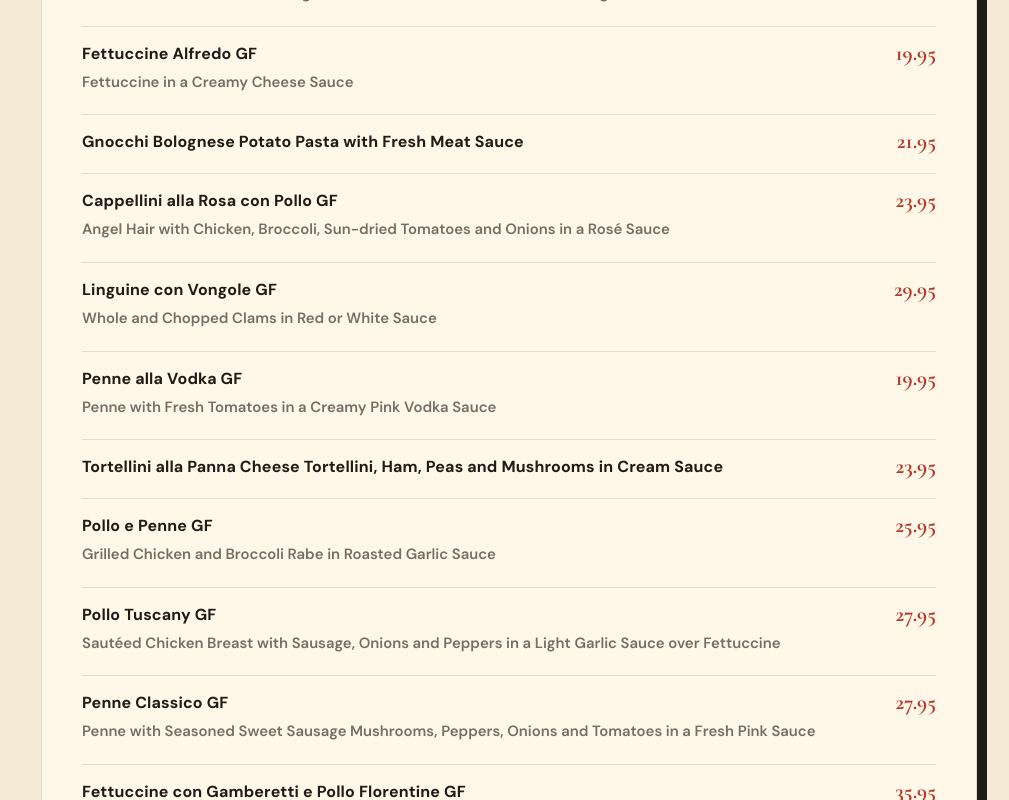
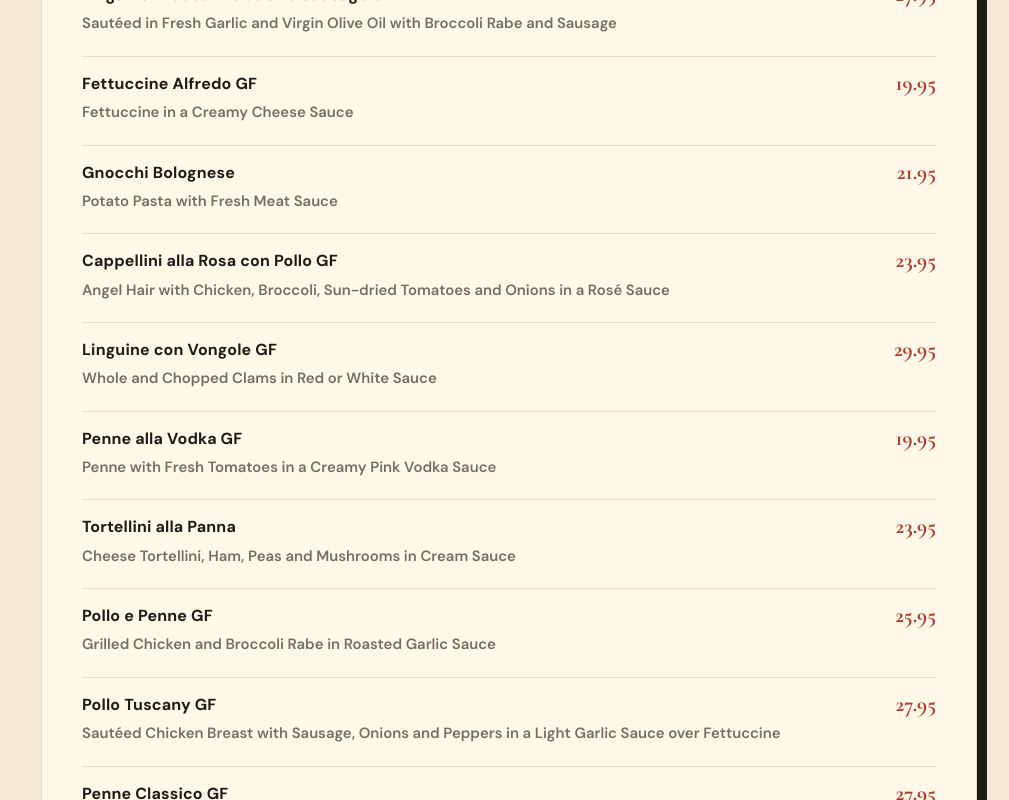
Before and after one commit to Volta-NYC/papazzio, a Next.js app: page /dinner-menu in a window 1280 px wide. Shown: the part 2660-3460 px from the top of the page, without its empty margins (271-1280 px from the left). Built offline with nearby package versions, Linux system fonts and the light colour scheme.

Commit message:
fix: clarify menu item descriptions
Split affected dinner and lunch menu item titles from their\ndescriptions, hide gluten-free dessert descriptions, and clarify\nthe Wednesday wine offer.

```diff
--- a/src/app/[menuSlug]/page.tsx
+++ b/src/app/[menuSlug]/page.tsx
@@ -70,6 +70,25 @@ const dessertItems = [
   "*Ala Mode"
 ]
 
+const titledMenuItems: Record<string, string[]> = {
+  "dinner-menu": [
+    "Linguine and Meatballs",
+    "Gnocchi Bolognese",
+    "Tortellini alla Panna",
+    "Vitello alla Francese"
+  ],
+  "lunch-menu": [
+    "Pasta Fagioli",
+    "Veal Piccata",
+    "Veal Parmigiana",
+    "Shrimp Parmigiana",
+    "Veal Francaise",
+    "Veal Marsala",
+    "Gnocchi Bolognese",
+    "Tortellini alla Panna"
+  ]
+}
+
 const introLabels = [
   "Small trays",
   "All tray orders",
@@ -78,6 +97,8 @@ const introLabels = [
   "Prices may change",
   "Gluten-Free:",
   "All bottles",
+  "50% off with the purchase of one entree.",
+  "Wednesdays only.",
   "50% off all Wine",
   "Weekdays 4-7 PM",
   "Holidays Excluded",
@@ -271,7 +292,9 @@ function parseLine(line: string, slug: string): MenuLine {
 
     if (dessertItem) {
       return {
-        description: line.slice(dessertItem.length).trim() || undefined,
+        description: dessertItem.startsWith("Gluten Free")
+          ? undefined
+          : line.slice(dessertItem.length).trim() || undefined,
         title: dessertItem
       }
     }
@@ -286,6 +309,15 @@ function parseLine(line: string, slug: string): MenuLine {
   const price = normalizePrice(priced[1])
   const body = priced[2].trim()
   const cleanBody = body.replace(/\s+\$?\s?\d{1,3}(?:\.\d{2})?(?:\s?\/\s?\$?\s?\d{1,3}(?:\.\d{2})?)*\s*$/g, "").trim()
+
+  const titledItem = titledMenuItems[slug]?.find((item) => cleanBody.startsWith(`${item} `))
+  if (titledItem) {
+    return {
+      description: cleanBody.slice(titledItem.length).trim(),
+      price,
+      title: titledItem
+    }
+  }
 
   const glutenFreeIndex = cleanBody.indexOf(" GF ")
   if (glutenFreeIndex > 0) {
```
Also changed, not shown: src/lib/menu-pages.ts (+1 -1 lines).
